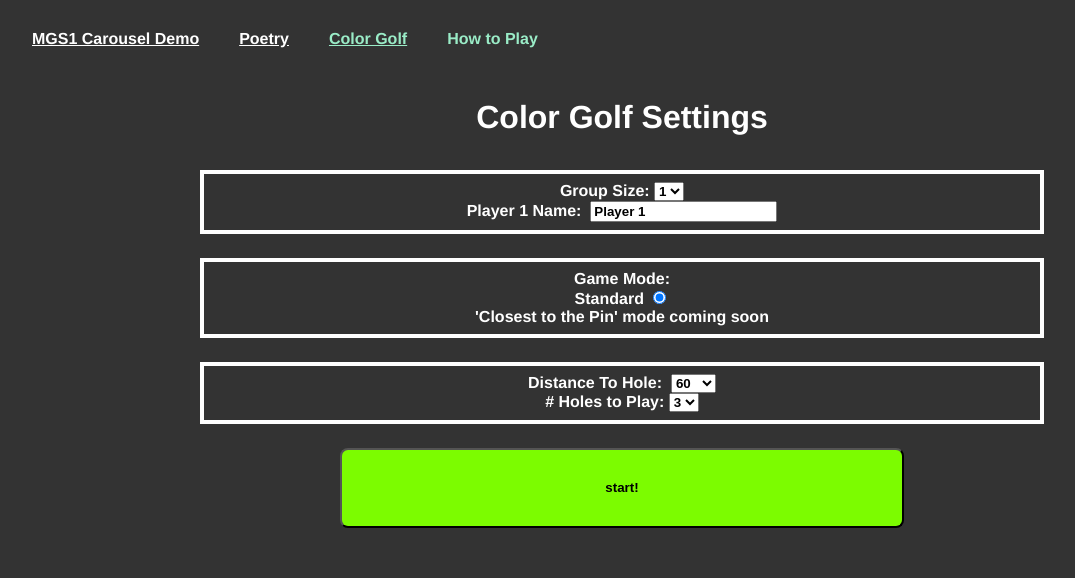
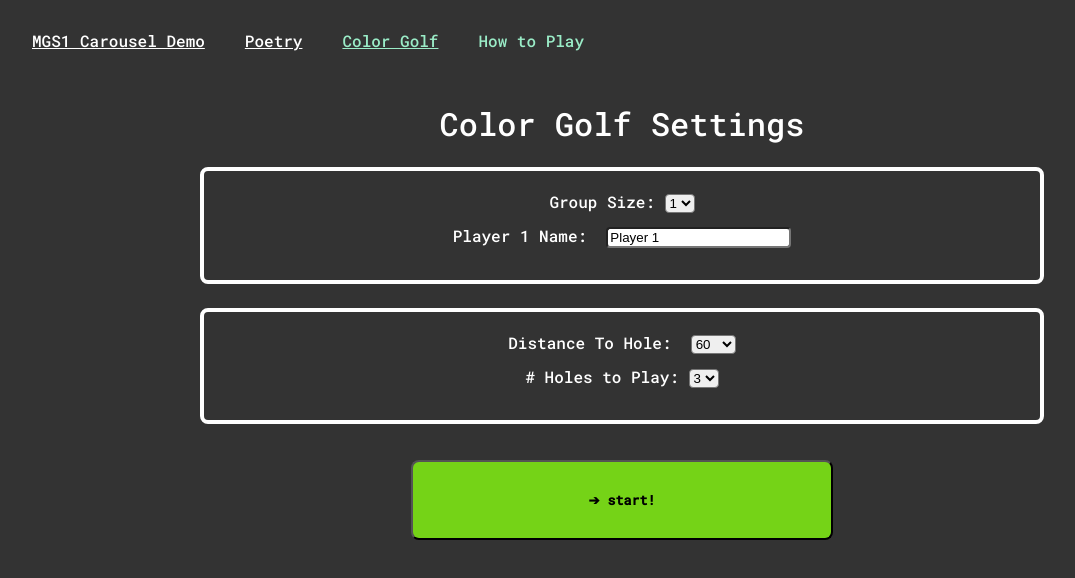
Before and after one commit to z-s-kusz/short-attention-span-js, a Vue app: page /color-golf in a window 1280 px wide. Shown: the top 578 px of the page, without its empty margins (18-1093 px from the left). Built offline with nearby package versions, Linux system fonts and the light colour scheme.

Commit message:
Added some style niceties to the golf app and a new font family.

```diff
--- a/src/App.vue
+++ b/src/App.vue
@@ -49,18 +49,23 @@ export default {
 };
 </script>
 <style>
+@import url('https://fonts.googleapis.com/css2?family=Roboto+Mono:wght@500&display=swap');
+
 body {
   background-color: #333;
 }
 #app {
-  font-family: Avenir, Helvetica, Arial, sans-serif;
+  font-family: 'Roboto Mono', monospace;
   -webkit-font-smoothing: antialiased;
   -moz-osx-font-smoothing: grayscale;
   text-align: center;
   color: white;
   background-color: #333;
 }
-
+h1, h2, h3, h4, h5, h6 {
+  /* override chrome default weights */
+  font-weight: normal;
+}
 #nav {
   padding: 30px;
   display: flex;
@@ -69,7 +74,6 @@ body {
 }
 
 #nav a {
-  font-weight: bold;
   color: white;
   padding: 0 20px;
 }
@@ -89,6 +93,7 @@ button {
   border-radius: 8px;
   background-color: black;
   padding: 12px 32px;
+  font-family: 'Roboto Mono', monospace;
 }
 .pallet-picker-menu {
   display: flex;
--- a/src/components/color-golf/ColorGolf.vue
+++ b/src/components/color-golf/ColorGolf.vue
@@ -280,7 +280,6 @@ export default {
 
 <style scoped>
 * {
-  font-weight: 600;
   color: white;
 }
 input {
@@ -339,6 +338,9 @@ label {
 button {
   /* TODO investigate why I need to override a siblings stylsheet here??? */
   min-width: 0;
+}
+button:active {
+  background-color: #222;
 }
 .slider-container {
   display: flex;
--- a/src/components/color-golf/MenuSettings.vue
+++ b/src/components/color-golf/MenuSettings.vue
@@ -16,18 +16,17 @@
         </div>
       </div>
 
-      <div class="menu-group">
+      <!-- TODO implement game mode -->
+      <!-- <div class="menu-group">
         <span>Game Mode:</span>
         <div class="radio-group">
           <label>Standard
             <input type="radio" value="standard" v-model="gameMode"/>
           </label>
           <label>'Closest to the Pin' mode coming soon
-            <!-- TODO implement game mode -->
-            <!-- <input type="radio" value="pinChallenge" v-model="gameMode"/> -->
           </label>
         </div>
-      </div>
+      </div> -->
 
       <div class="menu-group">
         <label>Distance To Hole:&nbsp;
@@ -45,7 +44,7 @@
         </label>
       </div>
       <button id="start" class="vertical-space-child"
-        v-on:click.prevent="startClick">start!</button>
+        v-on:click.prevent="startClick">&#10132; start!</button>
     </form>
   </div>
 </template>
@@ -99,16 +98,18 @@ export default {
 <style>
 * {
   color: white;
-  font-weight: 600;
 }
 option, select, input {
   color: black;
+  border-radius: 4px;
 }
 .white-text {
   color: white;
 }
 label {
   display: block;
+  padding: 12px;
+  padding-top: 0;
 }
 form {
   display: flex;
@@ -117,27 +118,29 @@ form {
   align-items: center;
 }
 .menu-group {
-  padding: 8px;
+  padding: 20px;
   box-sizing: border-box;
-  margin: 12px;
+  margin: 24px;
+  margin-top: 0;
   border: 4px solid white;
+  border-radius: 8px;
   width: 90%;
 }
 #start {
   height: 80px;
-  width: 90%;
+  width: 45%;
   margin: 12px;
   padding: 24px 36px;
   color: black;
-  font-weight: 900;
-  background-color: lawngreen;
+  font-weight: 700;
+  background-color: rgb(117, 211, 23);
 }
 @media only screen and (min-width: 900px) {
   .menu-group {
     width: 66%;
   }
   #start {
-    width: 44%;
+    width: 33%;
   }
 }
 </style>
--- a/src/components/mgs-carousel/MgsCarousel.vue
+++ b/src/components/mgs-carousel/MgsCarousel.vue
@@ -186,7 +186,6 @@ export default {
   padding: 0 8px 0 18px;
   text-align: right;
   font-size: 16px;
-  font-weight: 600;
 }
 .container {
   background-image: url('https://www.marylandzoo.org/wp-content/uploads/2019/10/penguinslider2.jpg');
--- a/src/views/PoemListing.vue
+++ b/src/views/PoemListing.vue
@@ -138,7 +138,7 @@ export default {
 }
 .poem-container .link:hover {
   cursor: pointer;
-  font-weight: 800;
+  font-weight: 700;
 }
 .poem-container .link {
   color: white;
```
